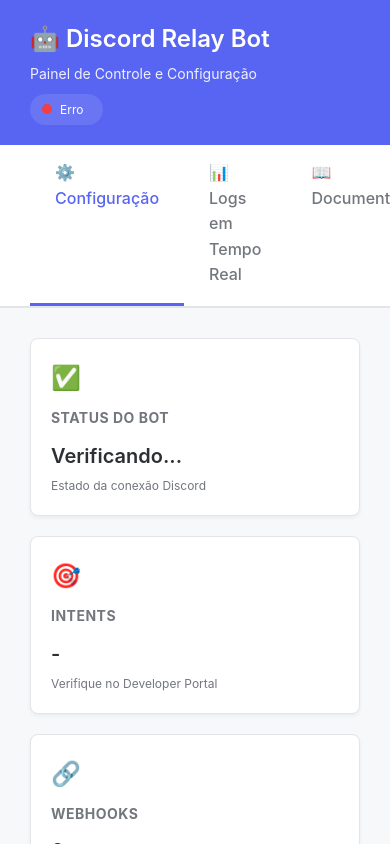
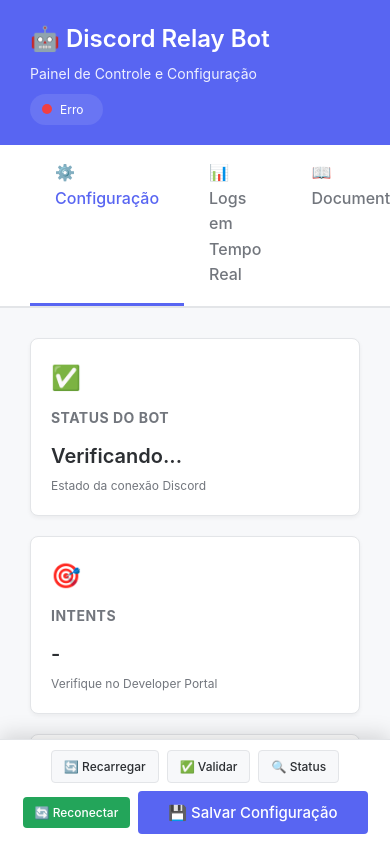
Before and after one commit to kdu3142/Discord-Relay, a website: page webui/index.html in a window 390 px wide. Both pictures are taken after a click on the element "⚙️ Configuração". Shown: the top 844 px of the page. Drawn offline with Linux system fonts and the light colour scheme; no server answers.

Commit message:
Add floating action bar for quick configuration actions in web UI
- Introduced a floating action bar at the bottom of the web UI for quick access to configuration actions such as reloading, validating, and saving configuration.
- Updated body padding to accommodate the new floating bar and added responsive styles for mobile devices.
- Enhanced user guidance by updating tips related to saving and reconnecting configurations.

```diff
--- a/webui/index.html
+++ b/webui/index.html
@@ -474,6 +474,56 @@
         @keyframes spin {
             0% { transform: rotate(0deg); }
             100% { transform: rotate(360deg); }
+        }
+
+        /* Floating action bar */
+        .floating-actions {
+            position: fixed;
+            bottom: 0;
+            left: 0;
+            right: 0;
+            background: white;
+            padding: 12px 30px;
+            box-shadow: 0 -4px 20px rgba(0,0,0,0.15);
+            display: flex;
+            justify-content: center;
+            align-items: center;
+            gap: 12px;
+            z-index: 1000;
+            border-top: 1px solid var(--border);
+        }
+
+        .floating-actions button {
+            padding: 10px 20px;
+            font-size: 14px;
+        }
+
+        .floating-actions .btn-primary {
+            padding: 12px 30px;
+            font-size: 15px;
+        }
+
+        /* Add padding to body to account for floating bar */
+        body {
+            padding-bottom: 80px;
+        }
+
+        /* Hide floating bar when not on config tab */
+        .floating-actions.hidden {
+            display: none;
+        }
+
+        @media (max-width: 768px) {
+            .floating-actions {
+                padding: 10px 15px;
+                gap: 8px;
+                flex-wrap: wrap;
+            }
+
+            .floating-actions button {
+                padding: 8px 12px;
+                font-size: 12px;
+            }
         }
     </style>
 </head>
@@ -668,14 +718,8 @@
                 </div>
             </div>
 
-            <div class="button-group">
-                <button type="button" class="btn-secondary" onclick="loadConfig()">🔄 Recarregar Config</button>
-                <button type="button" class="btn-secondary" onclick="validateConfig()">✅ Validar</button>
-                <button type="submit" class="btn-primary">💾 Salvar Configuração</button>
-            </div>
-
             <div style="margin-top: 15px; padding: 15px; background: var(--bg); border-radius: 8px; font-size: 13px;">
-                <strong>💡 Dica:</strong> Após salvar, use <strong>"🔄 Reconectar"</strong> na barra de ações rápidas para aplicar as mudanças no Discord.
+                <strong>💡 Dica:</strong> Use os botões na barra inferior para salvar e reconectar. Após salvar, clique em <strong>"🔄 Reconectar"</strong> para aplicar as mudanças no Discord.
             </div>
 
             <div id="diagnosisResult" style="margin-top: 20px; display: none;"></div>
@@ -903,6 +947,15 @@
         </div>
     </div>
 
+    <!-- Floating Action Bar -->
+    <div class="floating-actions" id="floatingActions">
+        <button type="button" class="btn-secondary" onclick="loadConfig()">🔄 Recarregar</button>
+        <button type="button" class="btn-secondary" onclick="validateConfig()">✅ Validar</button>
+        <button type="button" class="btn-secondary" onclick="checkBotStatus()">🔍 Status</button>
+        <button type="button" class="btn-secondary" onclick="forceReconnect()" style="background: #23A55A; color: white; border: none;">🔄 Reconectar</button>
+        <button type="button" class="btn-primary" onclick="saveConfig()">💾 Salvar Configuração</button>
+    </div>
+
     <script>
         let webhookCounter = 0;
         let eventSource = null;
@@ -1030,11 +1083,56 @@
             event.target.classList.add('active');
             document.getElementById(tabName + 'Tab').classList.add('active');
 
+            // Show/hide floating actions based on tab
+            const floatingActions = document.getElementById('floatingActions');
+            if (tabName === 'config') {
+                floatingActions.classList.remove('hidden');
+            } else {
+                floatingActions.classList.add('hidden');
+            }
+
             if (tabName === 'logs') {
                 startLogStream();
             } else if (eventSource) {
                 eventSource.close();
                 eventSource = null;
+            }
+        }
+
+        // Save configuration (called by floating button)
+        async function saveConfig() {
+            const form = document.getElementById('configForm');
+            const formData = new FormData(form);
+            const config = Object.fromEntries(formData);
+
+            // Collect webhooks
+            const webhooks = {};
+            document.querySelectorAll('.webhook-item').forEach(item => {
+                const nameInput = item.querySelector('.webhook-name');
+                const urlInput = item.querySelector('input[type="text"]:not(.webhook-name)');
+                if (nameInput.value.trim() && urlInput.value.trim()) {
+                    webhooks[nameInput.value.trim()] = urlInput.value.trim();
+                }
+            });
+            config.N8N_WEBHOOKS_PARSED = webhooks;
+
+            try {
+                const response = await fetch('/api/config', {
+                    method: 'POST',
+                    headers: { 'Content-Type': 'application/json' },
+                    body: JSON.stringify(config)
+                });
+
+                const data = await response.json();
+
+                if (data.success) {
+                    showToast('✅ Configuração salva com sucesso!', 'success');
+                    updateWebhookCount();
+                } else {
+                    throw new Error(data.error || 'Falha ao salvar configuração');
+                }
+            } catch (error) {
+                showToast('❌ Erro ao salvar: ' + error.message, 'error');
             }
         }
 
@@ -1252,42 +1350,10 @@
             }
         }
 
-        // Save configuration
+        // Save configuration (form submit - redirect to saveConfig function)
         document.getElementById('configForm').addEventListener('submit', async (e) => {
             e.preventDefault();
-
-            try {
-                const formData = new FormData(e.target);
-                const config = Object.fromEntries(formData);
-
-                // Collect webhooks
-                const webhooks = {};
-                document.querySelectorAll('.webhook-item').forEach(item => {
-                    const nameInput = item.querySelector('.webhook-name');
-                    const urlInput = item.querySelector('input[type="text"]:not(.webhook-name)');
-                    if (nameInput.value.trim() && urlInput.value.trim()) {
-                        webhooks[nameInput.value.trim()] = urlInput.value.trim();
-                    }
-                });
-                config.N8N_WEBHOOKS_PARSED = webhooks;
-
-                const response = await fetch('/api/config', {
-                    method: 'POST',
-                    headers: { 'Content-Type': 'application/json' },
-                    body: JSON.stringify(config)
-                });
-
-                const data = await response.json();
-
-                if (data.success) {
-                    showToast('Configuração salva com sucesso!', 'success');
-                    updateWebhookCount();
-                } else {
-                    throw new Error(data.error || 'Falha ao salvar configuração');
-                }
-            } catch (error) {
-                showToast('Erro ao salvar: ' + error.message, 'error');
-            }
+            saveConfig();
         });
 
         // Run comprehensive token and connection diagnosis
```
